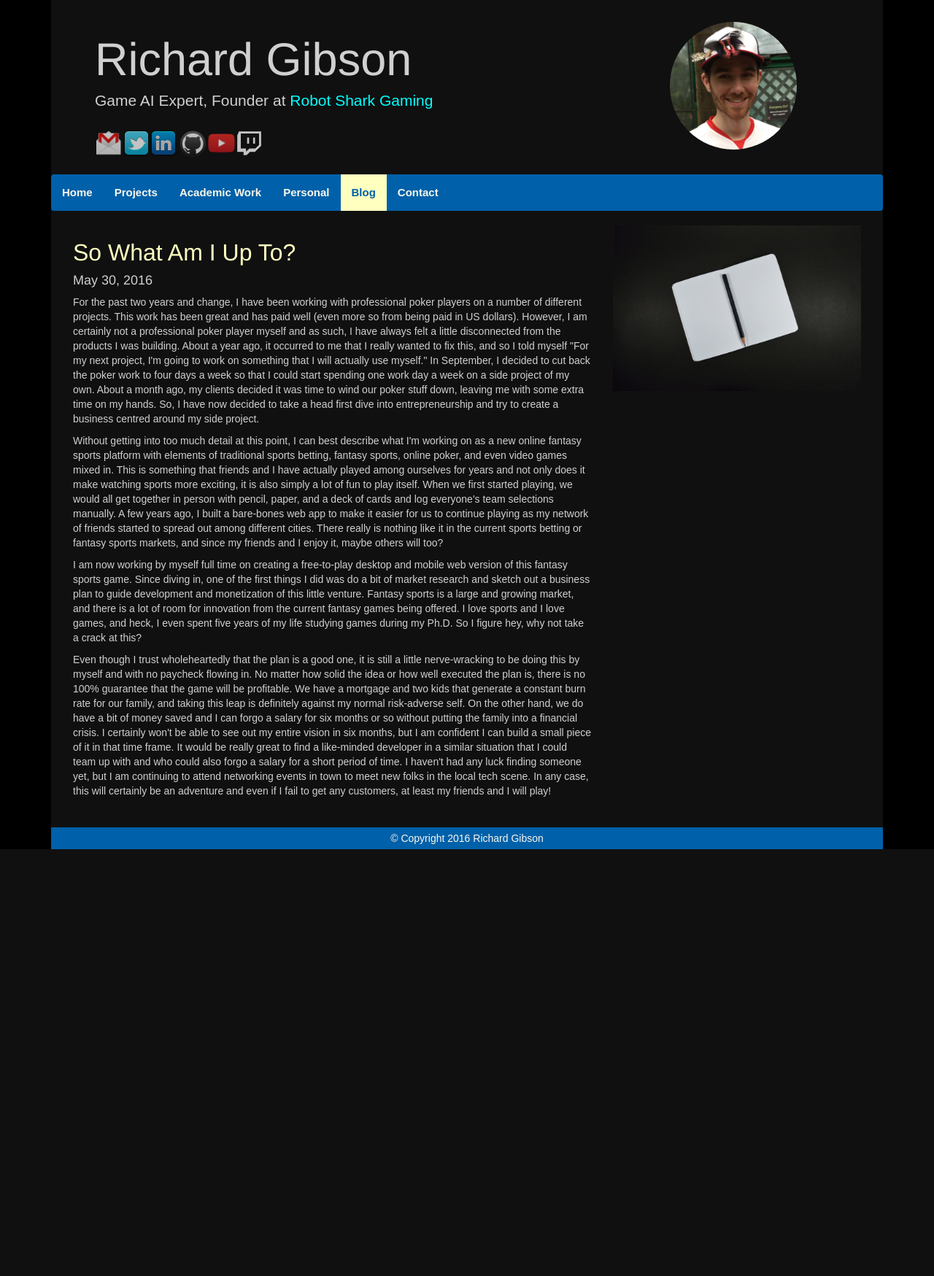
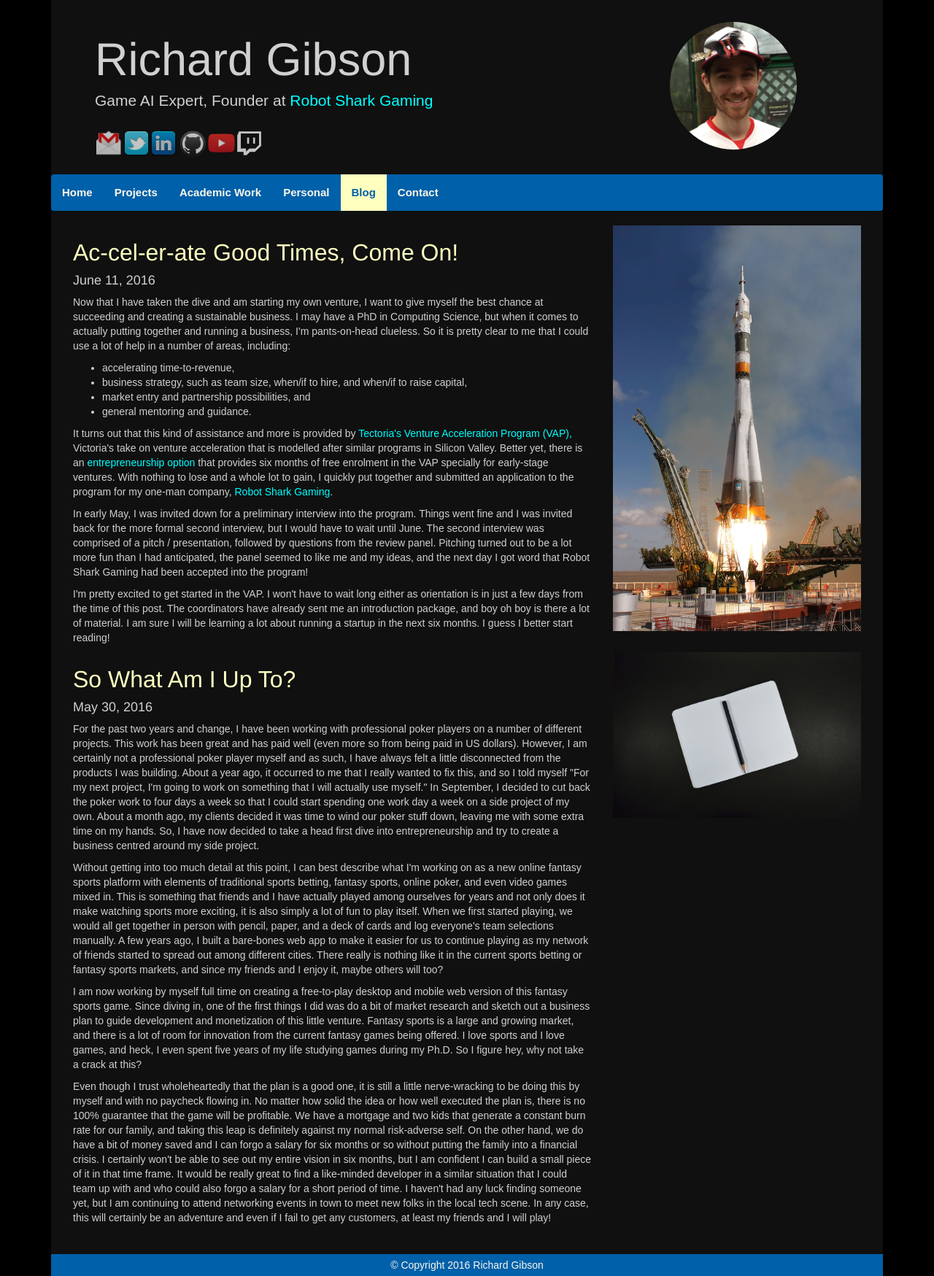
Before and after one commit to rggibson/personal-webpage, a Python web app: template templates/blog.html in a window 1280 px wide. Shown: the whole page at 73% size. Before the commit the page ends 1164 px from the top, so only its background shows below. Run offline with Jinja, Linux system fonts and the light colour scheme; the template is opened without the code that fills it, so the values that code supplies are empty.

Commit message:
New blog post + some updates regarding change of direction for RSG

```diff
--- a/static/xml/projects.xml
+++ b/static/xml/projects.xml
@@ -27,9 +27,6 @@ Developing game-theoretical optimal poker AI leads to other exciting analyses, i
 <li>comparison between sets of bet sizes in no-limit games to see which best exploits a player with certain betting tendencies, and</li>
 <li>calculations of optimal play statistics, including hand ranges and overall calling percentages after any sequence of betting.</li>
 </ul>
-</p>
-<p>
-I recently founded my company, <a href="http://www.robotsharkgaming.com">Robot Shark Gaming</a>, where the current focus of my work involves building game-theoretic optimal poker AI and related software tools to help professional poker players improve their game.
 </p>
 ]]></Details>
 </Project>
--- a/templates/blog.html
+++ b/templates/blog.html
@@ -6,6 +6,50 @@
   document.getElementById("nav-blog").setAttribute("class", "active");
 </script>
 
+<div class="row">
+  <div class="col-xs-12 col-md-4 col-md-push-8" align="center">
+    <img src="/static/images/rocket-launch-rocket-take-off-soyuz-41005.jpeg"
+	 alt="StockPhoto"
+	 class="img-responsive">
+  </div>
+
+  <div class="col-xs-12 col-md-8 col-md-pull-4">
+    <h2>Ac-cel-er-ate Good Times, Come On!</h2>
+    <h4>June 11, 2016</h4>
+
+    <p>
+      Now that I have taken the dive and am starting my own venture, I want to give myself the best chance at succeeding and creating a sustainable business.
+      I may have a PhD in Computing Science, but when it comes to actually putting together and running a business, I'm pants-on-head clueless.
+      So it is pretty clear to me that I could use a lot of help in a number of areas, including:
+      <ul>
+	<li>accelerating time-to-revenue,</li>
+	<li>business strategy, such as team size, when/if to hire, and when/if to raise capital,</li>
+	<li>market entry and partnership possibilities, and</li>
+	<li>general mentoring and guidance.</li>
+      </ul>
+    </p>
+
+    <p>
+      It turns out that this kind of assistance and more is provided by <a href="http://acceleratetectoria.com/programs/venture-acceleration-program/">Tectoria's Venture Acceleration Program (VAP),</a> Victoria's take on venture acceleration that is modelled after similar programs in Silicon Valley.
+      Better yet, there is an <a href="http://acceleratetectoria.com/programs/entrepreneurshipat/">entrepreneurship option</a> that provides six months of free enrolment in the VAP specially for early-stage ventures.
+      With nothing to lose and a whole lot to gain, I quickly put together and submitted an application to the program for my one-man company, <a href="http://robotsharkgaming.com">Robot Shark Gaming</a>.
+
+    <p>
+      In early May, I was invited down for a preliminary interview into the program.
+      Things went fine and I was invited back for the more formal second interview, but I would have to wait until June.
+      The second interview was comprised of a pitch / presentation, followed by questions from the review panel.
+      Pitching turned out to be a lot more fun than I had anticipated, the panel seemed to like me and my ideas, and the next day I got word that Robot Shark Gaming had been accepted into the program!
+    </p>
+
+    <p>
+      I'm pretty excited to get started in the VAP.
+      I won't have to wait long either as orientation is in just a few days from the time of this post.
+      The coordinators have already sent me an introduction package, and boy oh boy is there a lot of material.
+      I am sure I will be learning a lot about running a startup in the next six months.
+      I guess I better start reading!
+    </p>
+  </div>
+</div>
 <div class="row">
   <div class="col-xs-12 col-md-4 col-md-push-8" align="center">
     <img src="/static/images/blog-05-30-2016.jpeg" alt="StockPhoto"
--- a/templates/home.html
+++ b/templates/home.html
@@ -11,8 +11,9 @@
     <p>
       Welcome to my web page!
       My name is Richard Gibson and I live in Victoria, BC, Canada where I operate my one-man company <a href="http://robotsharkgaming.com">Robot Shark Gaming</a>.
-      I build state-of-the-art artificial intelligence programs for studying and playing strategic games, such as card games, video games, fantasy sports, and even professional sports.
-      Currently, my attention is focused mainly on poker analytics where I build game-theoretic optimal poker AI programs to help professional poker players improve their game.
+      I am currently building a new fantasy sports game that combines elements of sports betting, traditional and daily fantasy sports, online poker, and video games and promotes strategy over sports knowledge.
+      You can read more about my journey with this project over at <a href="/blog">my blog</a>.
+      Previously, I worked in poker analytics where I built game-theoretic optimal poker AI programs to help professional poker players improve their game.
     </p>
 
     <p>
```
Also changed, not shown: static/images/rocket-launch-rocket-take-off-soyuz-41005.jpeg (added).
